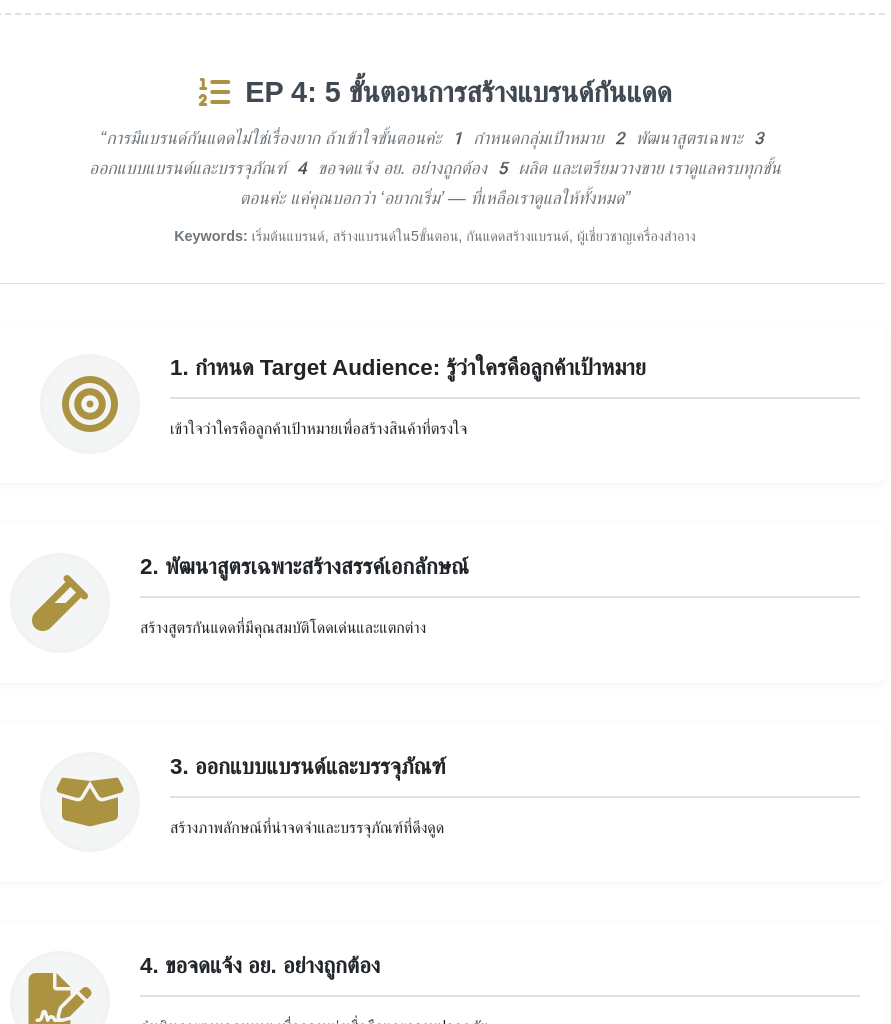
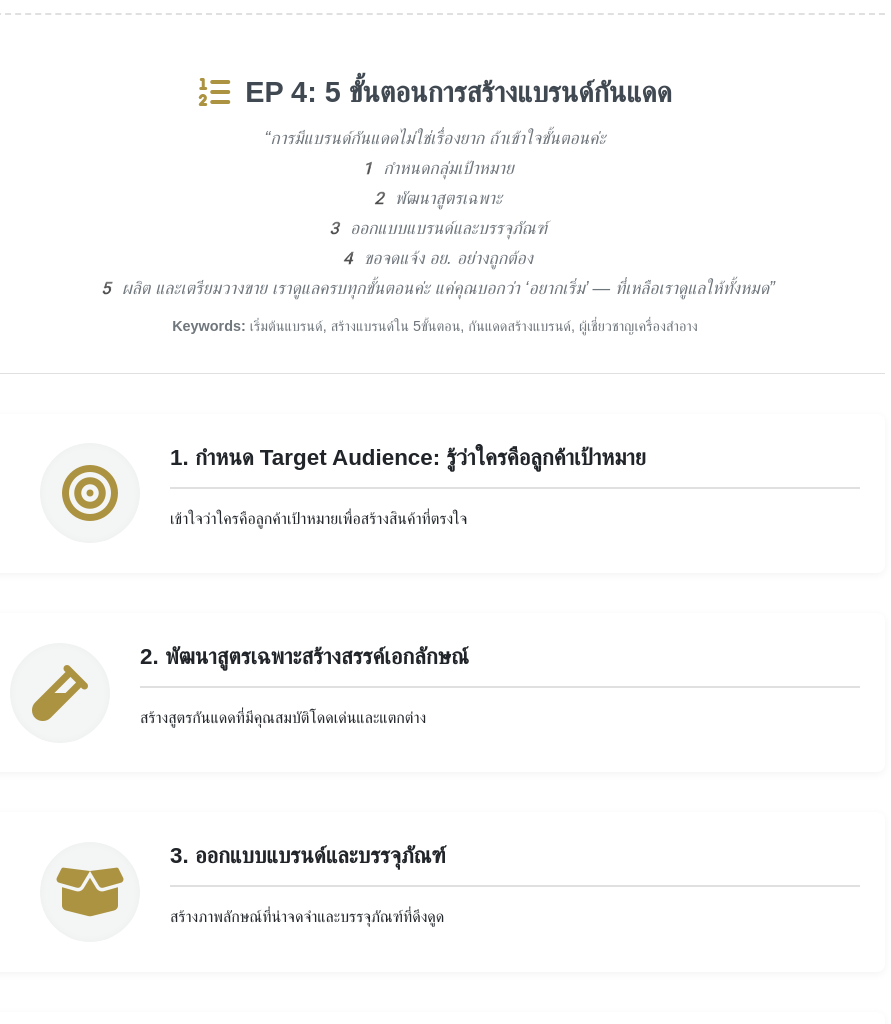
Before and after one commit to jakra-phong27/sunscreenplot, a plain HTML site: page index.html in a window 1280 px wide. Shown: the part 7240-8264 px from the top of the page, without its empty margins (205-1096 px from the left). Drawn offline with Linux system fonts and the light colour scheme; a web font is replaced by a local one.

Commit message:
Add files via upload
index update

```diff
--- a/index.html
+++ b/index.html
@@ -290,8 +290,8 @@
         <section class="ep-section" id="ep4">
             <div class="ep-header">
                 <h1><i class="fas fa-list-ol"></i> EP 4: 5 ขั้นตอนการสร้างแบรนด์กันแดด</h1>
-                <p class="ep-description">“การมีแบรนด์กันแดดไม่ใช่เรื่องยาก ถ้าเข้าใจขั้นตอนค่ะ 1️ กำหนดกลุ่มเป้าหมาย 2️ พัฒนาสูตรเฉพาะ 3️ ออกแบบแบรนด์และบรรจุภัณฑ์ 4️ ขอจดแจ้ง อย. อย่างถูกต้อง 5️ ผลิต และเตรียมวางขาย เราดูแลครบทุกขั้นตอนค่ะ แค่คุณบอกว่า ‘อยากเริ่ม’ — ที่เหลือเราดูแลให้ทั้งหมด”</p>
-                <p class="ep-keywords"><strong>Keywords:</strong> เริ่มต้นแบรนด์, สร้างแบรนด์ใน5ขั้นตอน, กันแดดสร้างแบรนด์, ผู้เชี่ยวชาญเครื่องสำอาง</p>
+                <p class="ep-description">“การมีแบรนด์กันแดดไม่ใช่เรื่องยาก ถ้าเข้าใจขั้นตอนค่ะ <br>1️ กำหนดกลุ่มเป้าหมาย <br>2️ พัฒนาสูตรเฉพาะ <br>3️ ออกแบบแบรนด์และบรรจุภัณฑ์ <br>4️ ขอจดแจ้ง อย. อย่างถูกต้อง <br>5️ ผลิต และเตรียมวางขาย เราดูแลครบทุกขั้นตอนค่ะ แค่คุณบอกว่า ‘อยากเริ่ม’ — ที่เหลือเราดูแลให้ทั้งหมด”</p>
+                <p class="ep-keywords"><strong>Keywords:</strong> เริ่มต้นแบรนด์, สร้างแบรนด์ใน 5ขั้นตอน, กันแดดสร้างแบรนด์, ผู้เชี่ยวชาญเครื่องสำอาง</p>
             </div>
             <div class="content-section">
                 <div class="content-block">
@@ -347,7 +347,7 @@
                         <h2>แนวทางการสร้าง Content</h2>
                         <ul>
                             <li>**รูปแบบ VDO:** พิธีกรพูดพร้อมแสดง 5 ขั้นตอน</li>
-                            <li>**คำบรรยายหลัก:** “การมีแบรนด์กันแดดไม่ใช่เรื่องยาก ถ้าเข้าใจขั้นตอนค่ะ 1️ กำหนดกลุ่มเป้าหมาย 2️ พัฒนาสูตรเฉพาะ 3️ ออกแบบแบรนด์และบรรจุภัณฑ์ 4️ ขอจดแจ้ง อย. อย่างถูกต้อง 5️ ผลิต และเตรียมวางขาย เราดูแลครบทุกขั้นตอนค่ะ แค่คุณบอกว่า ‘อยากเริ่ม’ — ที่เหลือเราดูแลให้ทั้งหมด”</li>
+                            <li>**คำบรรยายหลัก:** “การมีแบรนด์กันแดดไม่ใช่เรื่องยาก ถ้าเข้าใจขั้นตอนค่ะ <br>1️ กำหนดกลุ่มเป้าหมาย <br>2️ พัฒนาสูตรเฉพาะ <br>3️ ออกแบบแบรนด์และบรรจุภัณฑ์ <br>4️ ขอจดแจ้ง อย. อย่างถูกต้อง <br>5️ ผลิต และเตรียมวางขาย เราดูแลครบทุกขั้นตอนค่ะ แค่คุณบอกว่า ‘อยากเริ่ม’ — ที่เหลือเราดูแลให้ทั้งหมด”</li>
                             <li>**Caption:** อยากมีแบรนด์ แต่กลัวว่าขั้นตอนจะยุ่งยาก? นี่คือ5 ขั้นตอนที่เราจะดูแลให้คุณตั้งแต่เริ่มจนขายได้ เริ่มวันนี้ อาจเป็นแบรนด์ที่ลูกค้าจำชื่อคุณได้ในวันพรุ่งนี้ #เริ่มต้นแบรนด์ #สร้างแบรนด์ใน5ขั้นตอน #กันแดดสร้างแบรนด์ #ผู้เชี่ยวชาญเครื่องสำอาง</li>
                         </ul>
                         <div class="call-to-action-footer">
```
